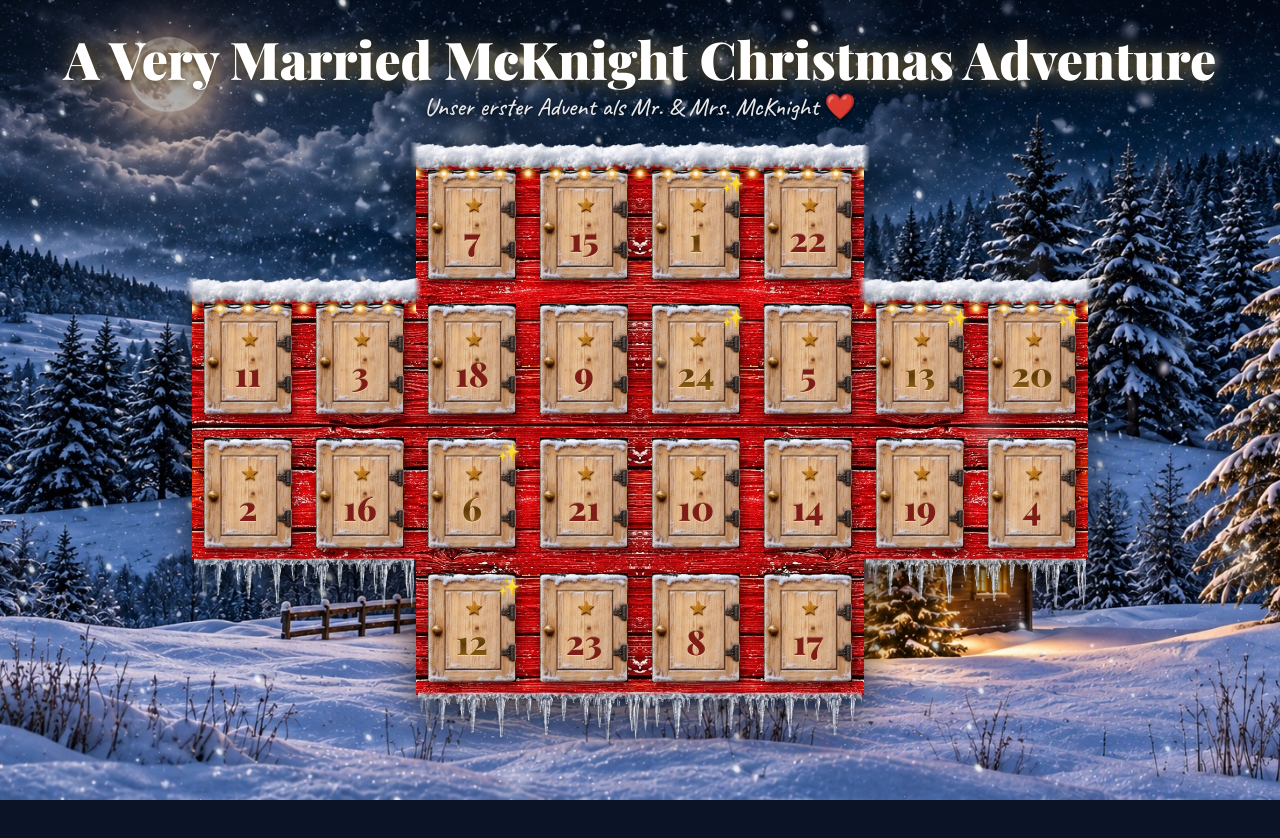
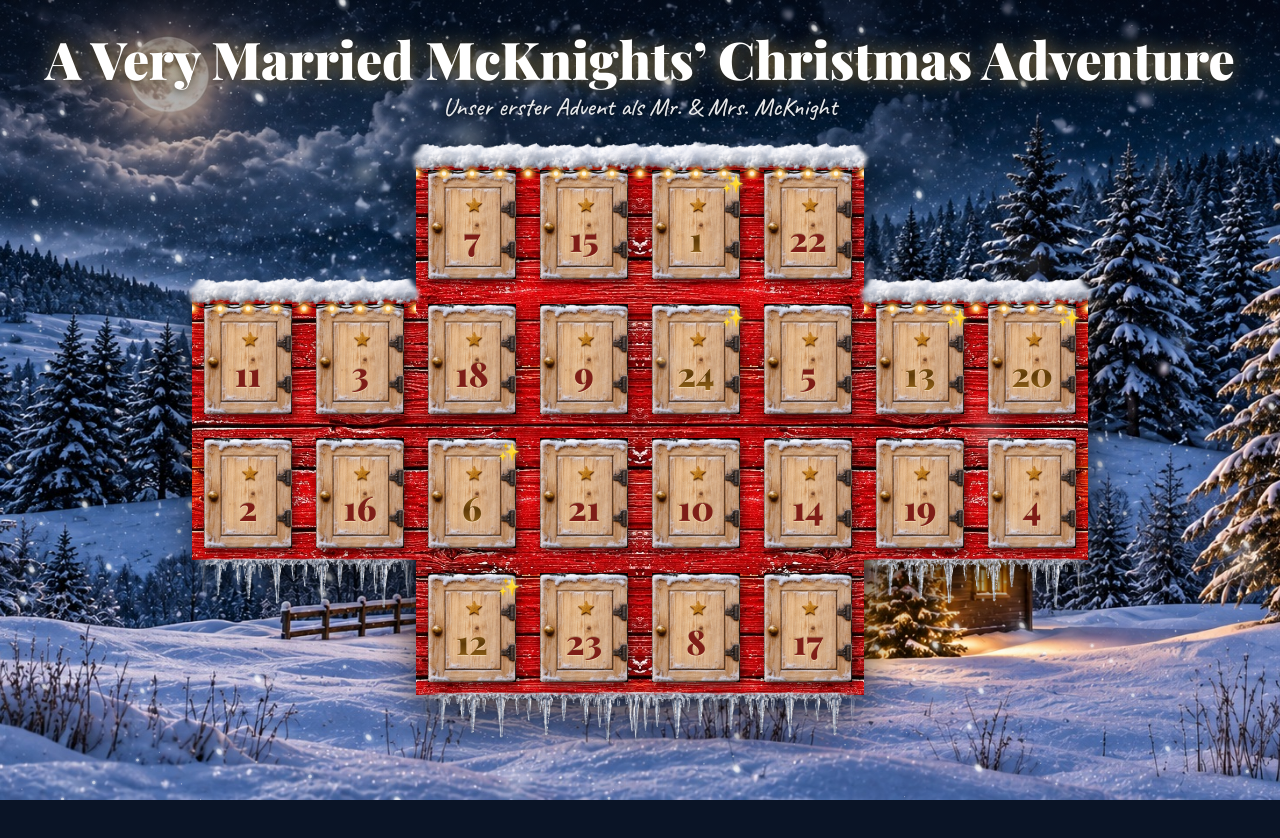
Before and after one commit to Tshosef/mcknight-christmas-adventure, a plain HTML site: page index.html in a window 1280 px wide. Drawn offline with nearby package versions, Linux system fonts and the light colour scheme; animation ran at ten frames a second.

Commit message:
Add files via upload

```diff
--- a/index.html
+++ b/index.html
@@ -3,7 +3,7 @@
 <head>
 <meta charset="utf-8">
 <meta name="viewport" content="width=device-width, initial-scale=1, viewport-fit=cover">
-<title>A Very Married McKnight Christmas Adventure</title>
+<title>A Very Married McKnights’ Christmas Adventure</title>
 <meta name="theme-color" content="#0a1426">
 <link rel="preconnect" href="https://fonts.googleapis.com">
 <link rel="preconnect" href="https://fonts.gstatic.com" crossorigin>
@@ -66,7 +66,12 @@
   @keyframes blink{from{opacity:1}to{opacity:.45}}
   .run{position:relative;pointer-events:none;z-index:7}
   .run .cap,.run .lights,.run .ice{display:block}
-  .run .cap{left:-6px;right:-6px;-webkit-mask-image:linear-gradient(90deg,transparent,#000 8px,#000 calc(100% - 8px),transparent);mask-image:linear-gradient(90deg,transparent,#000 8px,#000 calc(100% - 8px),transparent)}
+  .run .cap{left:calc(var(--cell) * -.1);right:calc(var(--cell) * -.1);
+    -webkit-mask-image:var(--endL),linear-gradient(#000,#000),var(--endR);mask-image:var(--endL),linear-gradient(#000,#000),var(--endR);
+    -webkit-mask-size:calc(var(--cell) * .35) 100%,calc(100% - var(--cell) * .7 + 2px) 100%,calc(var(--cell) * .35) 100%;mask-size:calc(var(--cell) * .35) 100%,calc(100% - var(--cell) * .7 + 2px) 100%,calc(var(--cell) * .35) 100%;
+    -webkit-mask-position:left center,center center,right center;mask-position:left center,center center,right center;
+    -webkit-mask-repeat:no-repeat;mask-repeat:no-repeat}
+  .run .ice{-webkit-mask-image:linear-gradient(90deg,transparent,#000 6%,#000 94%,transparent);mask-image:linear-gradient(90deg,transparent,#000 6%,#000 94%,transparent)}
   .run.m{display:none}
   .wall.photo-snow .cap{height:calc(var(--cell) * .3);top:calc(var(--cell) * -.15)}
   .wall.photo-ice .ice{height:calc(var(--cell) * .46);bottom:calc(var(--cell) * -.43)}
@@ -153,8 +158,8 @@
 <canvas id="snowFront"></canvas>
 
 <main>
-  <h1>A Very Married McKnight Christmas Adventure</h1>
-  <div class="tagline">Unser erster Advent als Mr. &amp; Mrs. McKnight ❤️</div>
+  <h1>A Very Married McKnights’ Christmas Adventure</h1>
+  <div class="tagline">Unser erster Advent als Mr. &amp; Mrs. McKnight</div>
   <div class="wall" id="wall"></div>
 </main>
 
@@ -415,6 +420,8 @@ function subtitle(){
   const root = document.documentElement.style;
   root.setProperty("--snowcap", u(`<svg xmlns="http://www.w3.org/2000/svg" viewBox="0 0 100 30" preserveAspectRatio="none"><defs><linearGradient id="g" x1="0" y1="0" x2="0" y2="1"><stop offset="0" stop-color="#ffffff"/><stop offset=".7" stop-color="#eef4fb"/><stop offset="1" stop-color="#c9d7ea"/></linearGradient></defs><path d="M0,14 Q0,3 9,4 Q30,1 50,3 Q72,1 91,4 Q100,3 100,14 Q93,22 85,16 Q79,27 69,18 Q60,24 51,17 Q41,28 31,17 Q22,23 14,16 Q6,24 0,14Z" fill="url(#g)"/></svg>`));
   root.setProperty("--icicles", u(`<svg xmlns="http://www.w3.org/2000/svg" viewBox="0 0 60 24" preserveAspectRatio="none"><defs><linearGradient id="i" x1="0" y1="0" x2="0" y2="1"><stop offset="0" stop-color="#ffffff" stop-opacity=".95"/><stop offset="1" stop-color="#bcd6f2" stop-opacity=".35"/></linearGradient></defs><rect width="60" height="3" fill="#f3f8fd"/><path d="M2,2 L4,15 L6,2 M9,2 L11,22 L13,2 M17,2 L18.5,9 L20,2 M24,2 L26,18 L28,2 M33,2 L34.5,8 L36,2 M39,2 L41,21 L43,2 M47,2 L48.5,11 L50,2 M54,2 L56,16 L58,2" fill="url(#i)"/></svg>`));
+  root.setProperty("--endL", u(`<svg xmlns="http://www.w3.org/2000/svg" viewBox="0 0 100 100" preserveAspectRatio="none"><filter id="b"><feGaussianBlur stdDeviation="5"/></filter><path filter="url(#b)" d="M110,-10 L70,-10 C55,8 40,12 38,30 C30,38 18,46 22,60 C26,74 20,84 34,92 C44,100 58,98 70,110 L110,110Z" fill="#000"/></svg>`));
+  root.setProperty("--endR", u(`<svg xmlns="http://www.w3.org/2000/svg" viewBox="0 0 100 100" preserveAspectRatio="none"><filter id="b"><feGaussianBlur stdDeviation="5"/></filter><path transform="translate(100,0) scale(-1,1)" filter="url(#b)" d="M110,-10 L70,-10 C55,8 40,12 38,30 C30,38 18,46 22,60 C26,74 20,84 34,92 C44,100 58,98 70,110 L110,110Z" fill="#000"/></svg>`));
   root.setProperty("--wire", u(`<svg xmlns="http://www.w3.org/2000/svg" viewBox="0 0 40 16" preserveAspectRatio="none"><path d="M0,5 Q20,15 40,5" stroke="#1e130b" stroke-width="1.3" fill="none"/></svg>`));
 })();
 
```
